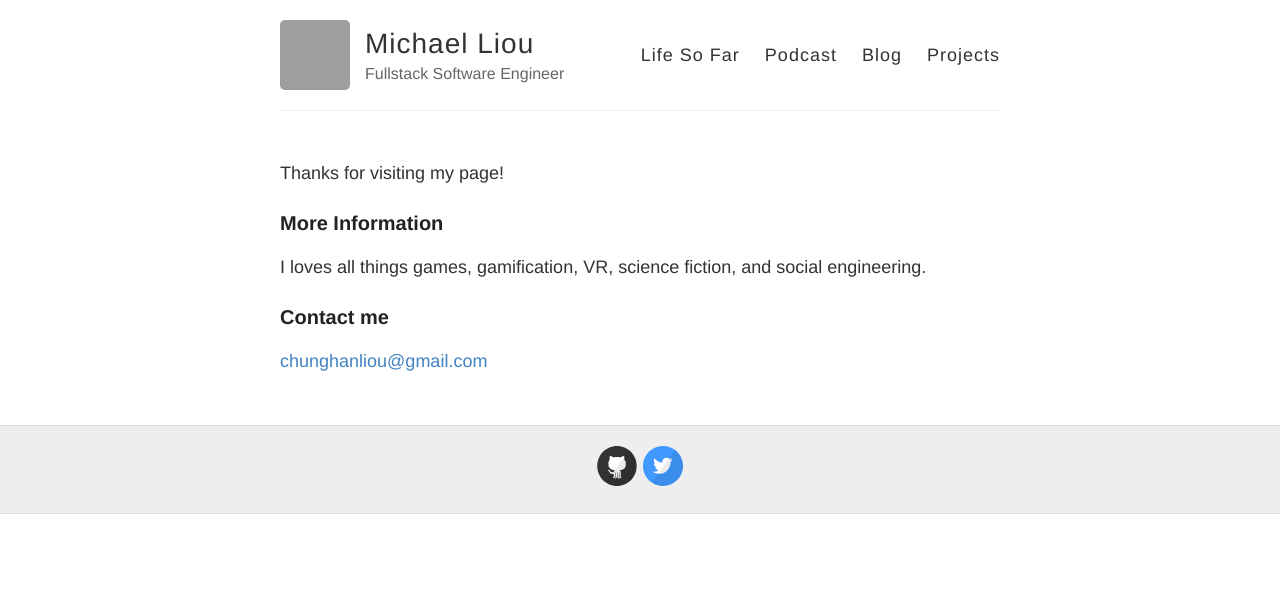
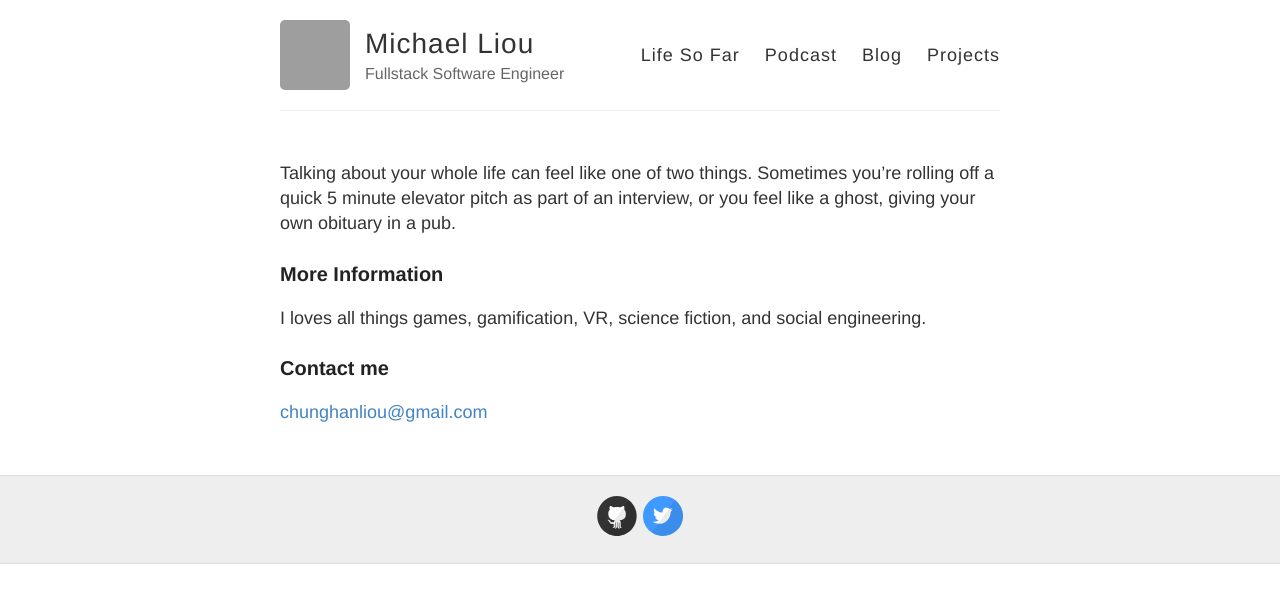
Before and after one commit to mliou8/mliou8.github.io, a Jekyll site: the page built from about.md, in a window 1280 px wide. Shown: the top 603 px of the page. Built offline with Jekyll 4.4.1, drawn with Linux system fonts in a browser that asks for light colours; grey boxes are pictures that could not be loaded.

Commit message:
Update about.md

```diff
--- a/about.md
+++ b/about.md
@@ -3,7 +3,7 @@ layout: page
 permalink: /about/
 ---
 
-Thanks for visiting my page!
+Talking about your whole life can feel like one of two things. Sometimes you're rolling off a quick 5 minute elevator pitch as part of an interview, or you feel like a ghost, giving your own obituary in a pub.
 
 ### More Information
 
```
